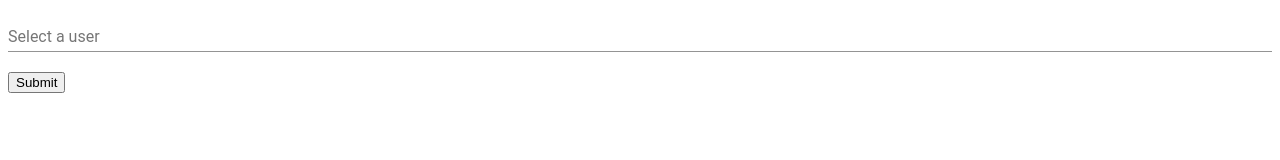
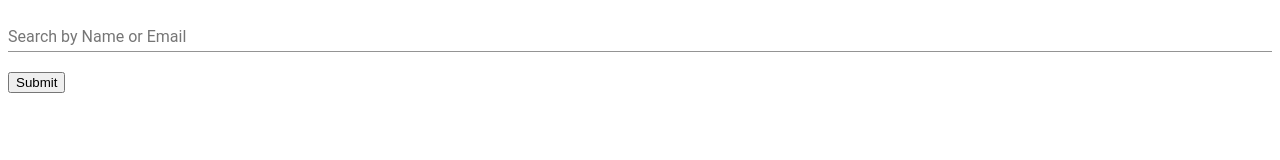
Before and after one commit to SamEdwardsWEG/se-mat-autocomplete-example, an Angular app: page / in a window 1280 px wide. Shown: the top 160 px of the page. Built offline with nearby package versions, Linux system fonts and the light colour scheme.

Commit message:
1 file modified

```diff
--- a/src/app/app.component.html
+++ b/src/app/app.component.html
@@ -1,5 +1,5 @@
 <mat-form-field>
-	<input matInput placeholder="Select a user" [matAutocomplete]="auto" [formControl]="userControl">
+	<input matInput placeholder="Search by Name or Email" [matAutocomplete]="auto" [formControl]="userControl">
 	<mat-autocomplete #auto="matAutocomplete">
 		<mat-option *ngFor="let user of filteredUsers | async" [value]="user.email">
 			<span>{{ user.firstName }} {{ user.lastName }} &lt;{{user.email}}&gt;</span>
```
